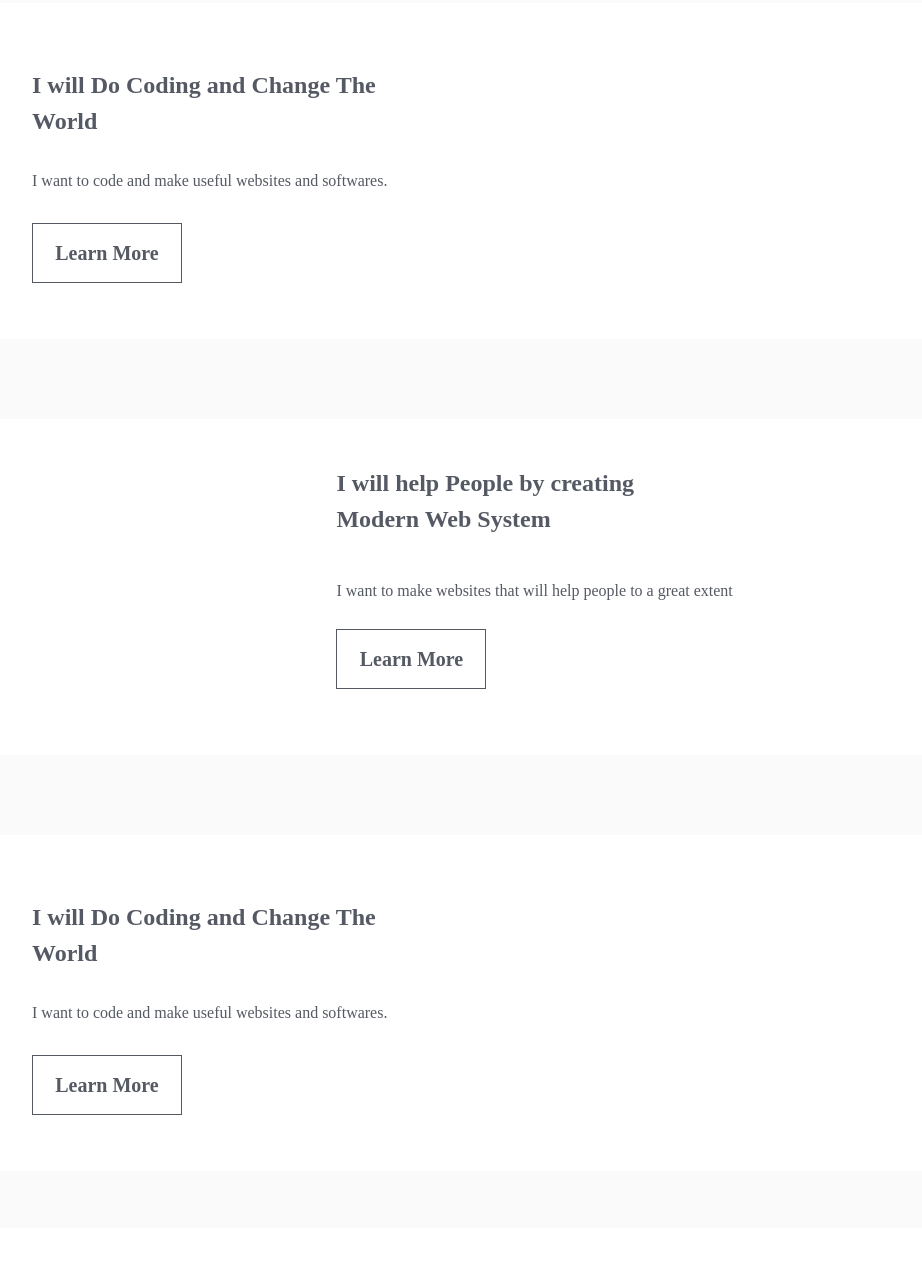
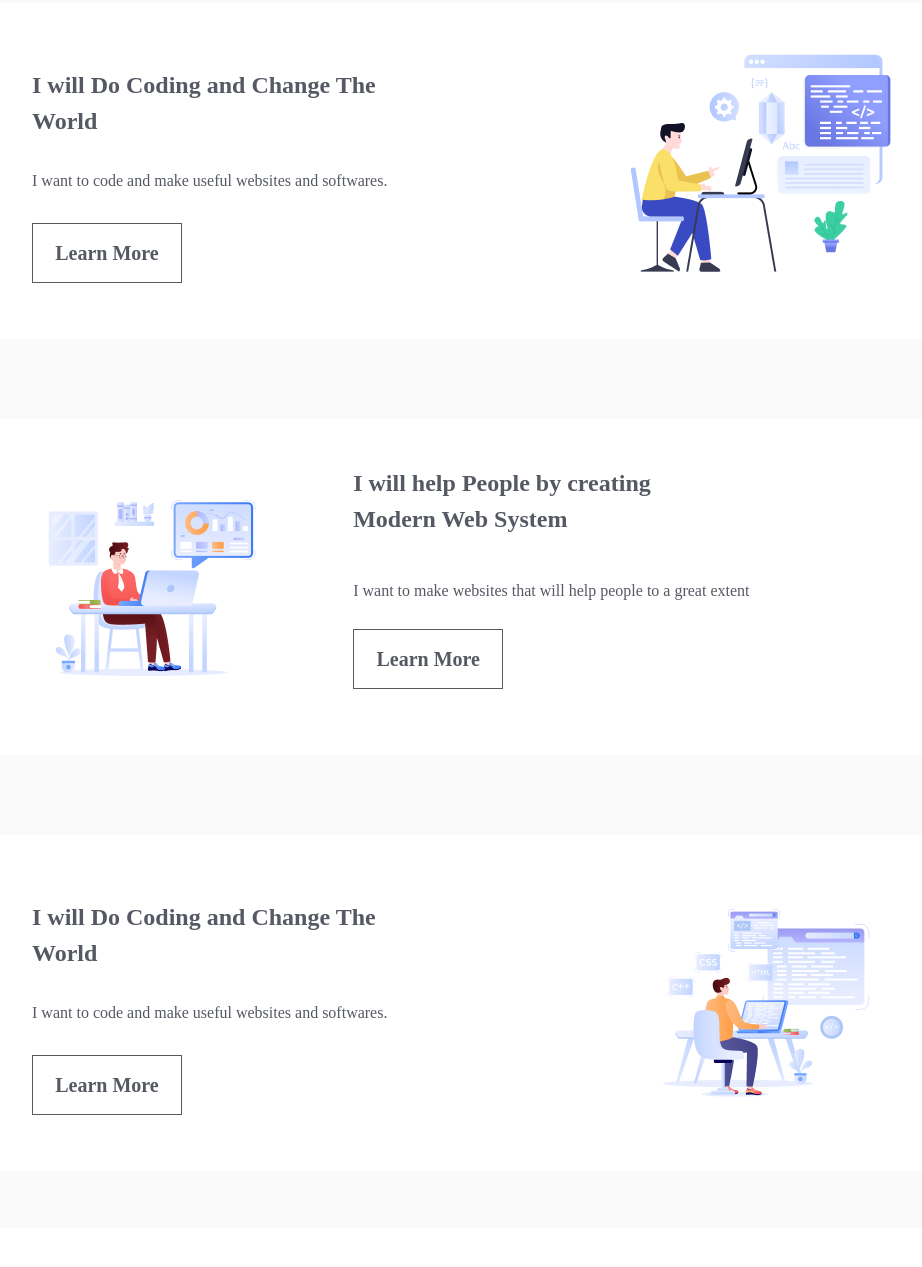
Before and after one commit to Zannatul08/Assignment-01, a plain HTML site: page index.html in a window 1280 px wide. Shown: the part 1358-2625 px from the top of the page, without its empty margins (156-1078 px from the left). Drawn offline with Linux system fonts and the light colour scheme; the site is published under a folder, as on GitHub Pages, so addresses that start at the root find nothing; a web font is replaced by a local one.

Commit message:
Image issue check 3

```diff
--- a/index.html
+++ b/index.html
@@ -21,7 +21,7 @@
         </nav>
         <div class="banner">
                 <div class="banner-content">
-                    <div><img src="assets/Group.png" alt=""></div>
+                    <div><img src="./assets/Group.png" alt=""></div>
                     <h1>"In the near future, I hope to <br>
                         become a Developer."</h1>
                         <p class="banner-description">I am an aspiring web developer. I currently work with front-end projects.</p>
@@ -49,7 +49,7 @@
                 </div>
                 </div>
                 <div class="right-side-content">
-                    <img src="/assets/Layer_1.png" alt="">
+                    <img src="./assets/Layer_1.png" alt="">
 
                 </div>
             </section>
@@ -57,7 +57,7 @@
 
             <section class="Second-card">
                 <div class="second-card-left-side-content">
-                    <img src="/assets/Group 3.png" alt="">
+                    <img src="./assets/Group 3.png" alt="">
                 </div>
 
                 <div class="second-card-right-side-content">
@@ -79,7 +79,7 @@
                 </div>
                 </div>
                 <div class="right-side-content">
-                    <img src="/assets/Group 4.png" alt="">
+                    <img src="./assets/Group 4.png" alt="">
 
                 </div>
             </section>
```
